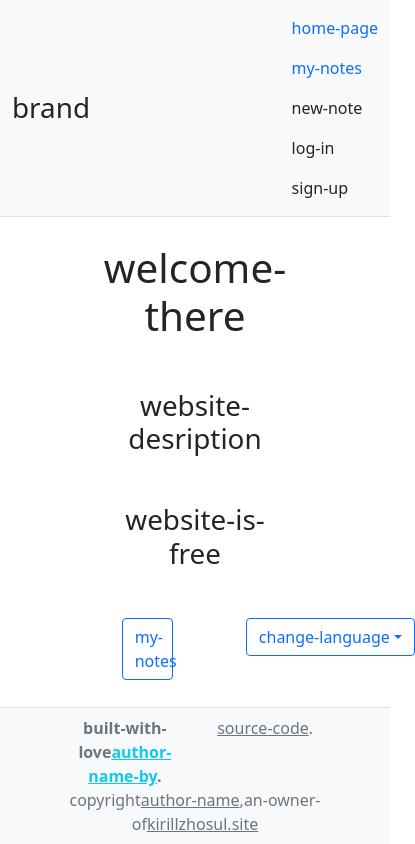
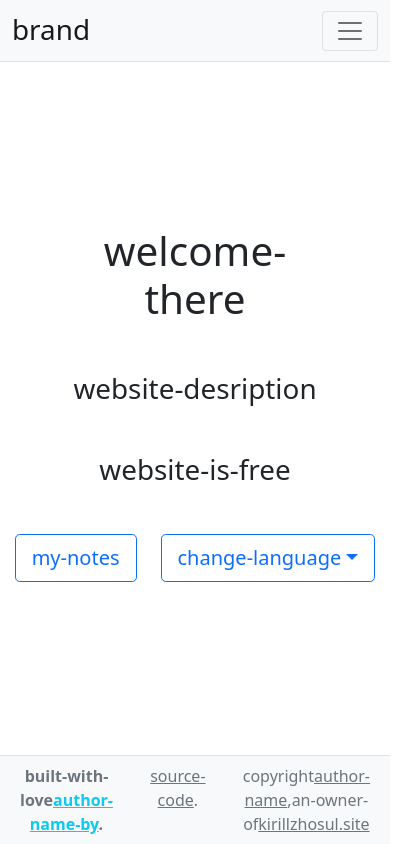
Before and after one commit to florgon/notes-web, a React (Create React App) app in the folder src/frontend/: page / in a window 390 px wide. Shown: the whole page, 415 px wide, since content can reach past the window. Built offline with nearby package versions, Linux system fonts and the light colour scheme; what i18next-xhr-backend would draw is missing.

Commit message:
A bit more mobile-responsive

```diff
--- a/src/frontend/src/App.js
+++ b/src/frontend/src/App.js
@@ -10,8 +10,6 @@ import NotesListPage from './components/pages/NotesListPage';
 
 // Not a secret. WIP Until there is no way to auth properly.
 Cookies.set("AUTH_TOKEN", "12d145c6f8f6dce5c4958f143de6a59557555fc6");
-
-
 
 function App() {
   return (
--- a/src/frontend/src/components/Footer.js
+++ b/src/frontend/src/components/Footer.js
@@ -6,7 +6,7 @@ const Footer = function(props) {
     return (
         <footer className="__footer__ bg-light mt-auto">
           <div className="text-center p-2 border-top">
-            <div className="w-75 mx-auto row">
+            <div className="mx-auto row">
                 <span className="fw-bold text-muted col">
                     {t("built-with-love")}<a href="https://kirillzhosul.site" className="link-info">{t("author-name-by")}</a>.
                 </span>
--- a/src/frontend/src/components/Navbar.js
+++ b/src/frontend/src/components/Navbar.js
@@ -1,21 +1,25 @@
 import React from 'react';
 import { useTranslation } from 'react-i18next';
+import {Navbar as BootstrapNavbar, Nav} from 'react-bootstrap';
 
 const Navbar = function(props) {
     const {t} = useTranslation();
     return (
-        <div className="__navbar navbar border-bottom navbar-expand-sm container-fluid bg-light">
-            <div className="navbar-brand">
+        <BootstrapNavbar bg="light" expand="md" className="__navbar border-bottom container-fluid">
+            <BootstrapNavbar.Brand>
                 <span className="display-6 text-center">{t("brand")}</span>
-            </div>
-            <div className="navbar-nav">
-                <a className="nav-item nav-link " href="/">{t("home-page")}</a>
-                <a className="nav-item nav-link" href="/list">{t("my-notes")}</a>
-                <a className="nav-item nav-link text-reset disabled" href="/create">{t("new-note")}</a>
-                <a className="nav-item nav-link text-reset disabled" href="/auth/login">{t("log-in")}</a>
-                <a className="nav-item nav-link text-reset disabled" href="/auth/signup">{t("sign-up")}</a>
-            </div>
-        </div>
+            </BootstrapNavbar.Brand>
+            <BootstrapNavbar.Toggle aria-controls="navbarScroll" />
+            <BootstrapNavbar.Collapse id="navbarScroll">
+                <Nav navbarScroll>
+                    <Nav.Link href="/">{t("home-page")}</Nav.Link>
+                    <Nav.Link href="/list">{t("my-notes")}</Nav.Link>
+                    <Nav.Link disabled href="/create">{t("new-note")}</Nav.Link>
+                    <Nav.Link disabled href="/auth/login">{t("log-in")}</Nav.Link>
+                    <Nav.Link disabled href="/auth/signup">{t("sign-up")}</Nav.Link>
+                </Nav>
+            </BootstrapNavbar.Collapse>
+        </BootstrapNavbar>
     )
 }
 
--- a/src/frontend/src/components/NotesList.js
+++ b/src/frontend/src/components/NotesList.js
@@ -35,7 +35,7 @@ const NotesList = function(props){
             <hr className="w-25 mx-auto"/>
 
             {
-                <div className="__notes__list__alert__ w-25 mx-auto">
+                <div className="__notes__list__alert__ w-50 mx-auto">
                     {alertPopup.open &&
                         <Alert text={alertPopup.text} type={alertPopup.type} classes=""/>
                     }
@@ -43,7 +43,7 @@ const NotesList = function(props){
             }
 
             {notes.length > 0 &&
-                <div className="__notes__list__notes__ w-50 mx-auto">
+                <div className="__notes__list__notes__ w-75 mx-auto">
                     {notes.map((note) =>
                         <div className="mb-4" key={note.note.id}>
                             <Note
--- a/src/frontend/src/components/pages/HomePage.js
+++ b/src/frontend/src/components/pages/HomePage.js
@@ -7,7 +7,7 @@ const LanguageDropdown = function(){
     const {t} = useTranslation();
     return (
         <Dropdown>
-            <Dropdown.Toggle variant="outline-primary">
+            <Dropdown.Toggle size="lg" variant="outline-primary">
                 {t("change-language")}
             </Dropdown.Toggle>
 
@@ -18,20 +18,24 @@ const LanguageDropdown = function(){
         </Dropdown>
     )
 }
+
 const HomePage = function(props) {
     const {t} = useTranslation();
     return (
-        <div className="__home__page text-center">
-            <div className="__description w-50 mx-auto">
+        <div className="__home__page">
+            <div className="__description w-75 mx-auto text-center">
                 <p className="display-2 mb-5">{t("welcome-there")}</p>
                 <p className="display-6 mb-5">{t("website-desription")}</p>
                 <p className="display-6 mb-5">{t("website-is-free")}</p>
+            </div>
 
-                <div className="row">
-                    <a className="btn btn-outline-primary col-3 mx-auto" href="/list">{t("my-notes")}</a>
-                    <div className="col-2 mx-auto"><LanguageDropdown/></div>
+            <div className="row text-center justify-content-center">
+                <div className="col-auto mb-2">
+                    <a className="btn btn-lg btn-outline-primary" href="/list">{t("my-notes")}</a>
                 </div>
-
+                <div className="col-auto">
+                    <LanguageDropdown/>
+                </div>
             </div>
         </div>
     )
--- a/src/frontend/src/components/pages/NotFoundPage.js
+++ b/src/frontend/src/components/pages/NotFoundPage.js
@@ -6,7 +6,7 @@ const NotFoundPage = function(props) {
 
     return (
         <div className="__not__found__page text-center">
-            <p className="__error__text display-1 text-danger">{t("page-not-found-header")}!</p>
+            <p className="__error__text display-1 text-danger">{t("page-not-found-header")}</p>
             <p className="__error__description display-3 text-black">{t("page-not-found-description")}</p>
         </div>
     )
```
